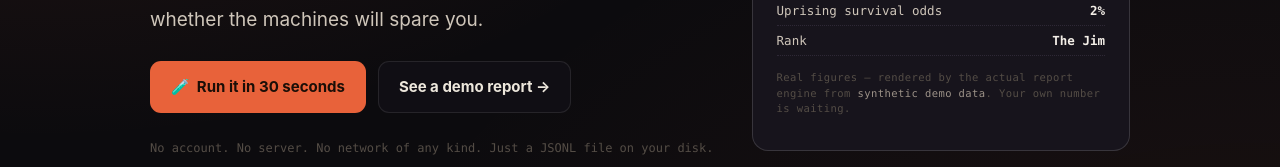
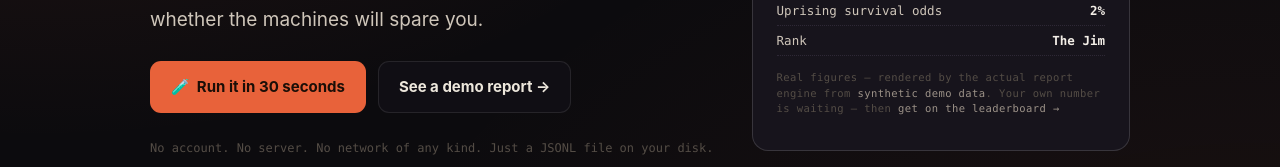
Before and after one commit to BigLaserCo/swear-jar, a website: page docs/index.html in a window 1280 px wide. Shown: the part 374-541 px from the top of the page. Drawn offline with Linux system fonts and the light colour scheme.

Commit message:
docs: leaderboard section (README) + join-the-leaderboard link on the landing page

```diff
--- a/docs/index.html
+++ b/docs/index.html
@@ -208,7 +208,8 @@
           <div class="r"><span>Rank</span><b>The Jim</b></div>
         </div>
         <p class="wfoot">Real figures &mdash; rendered by the actual report engine from
-          <a href="demo.html">synthetic demo data</a>. Your own number is waiting.</p>
+          <a href="demo.html">synthetic demo data</a>. Your own number is waiting &mdash;
+          then <a href="submit.html">get on the leaderboard &rarr;</a></p>
       </div>
     </aside>
   </header>
```
Also changed, not shown: README.md.
